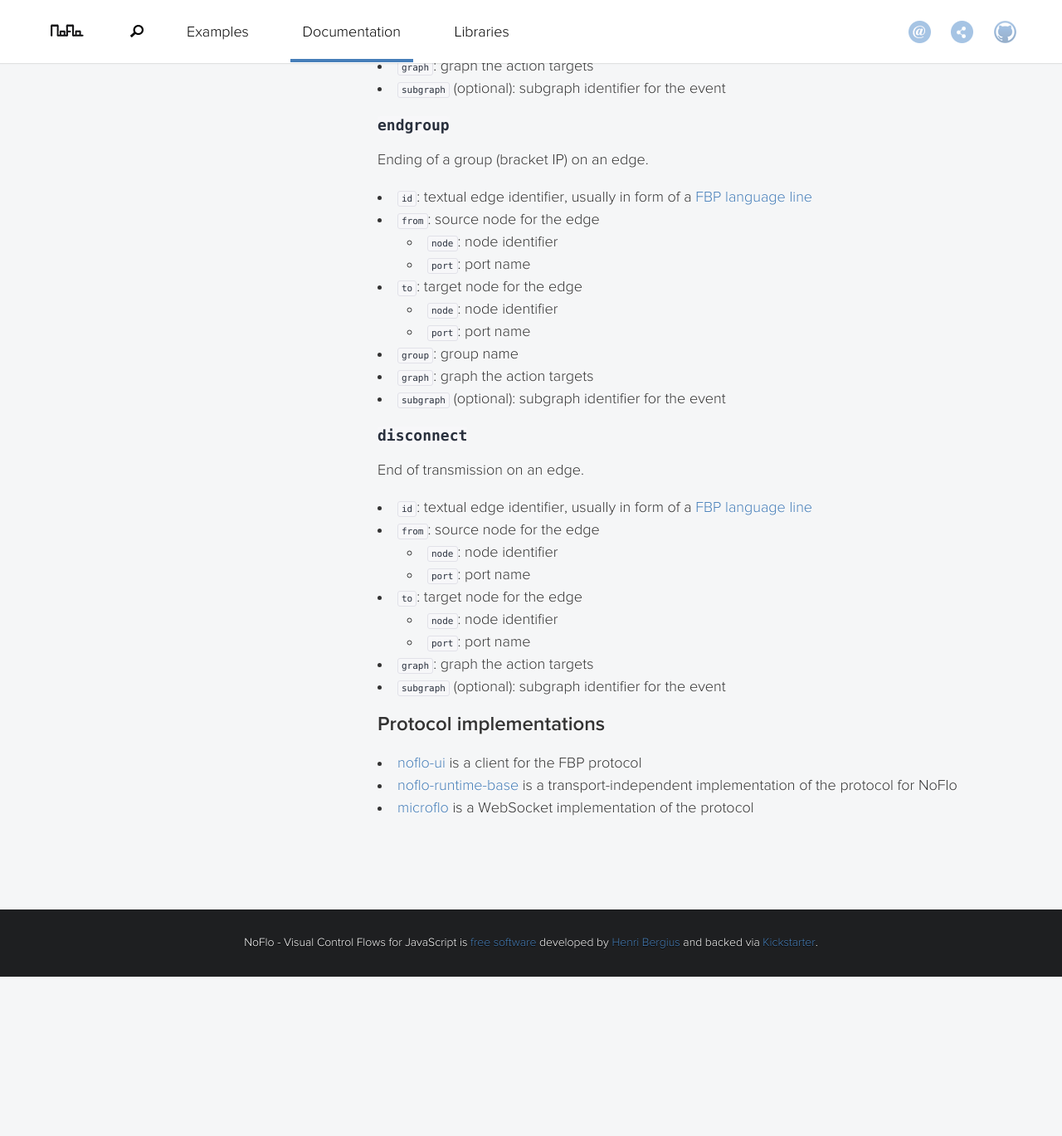
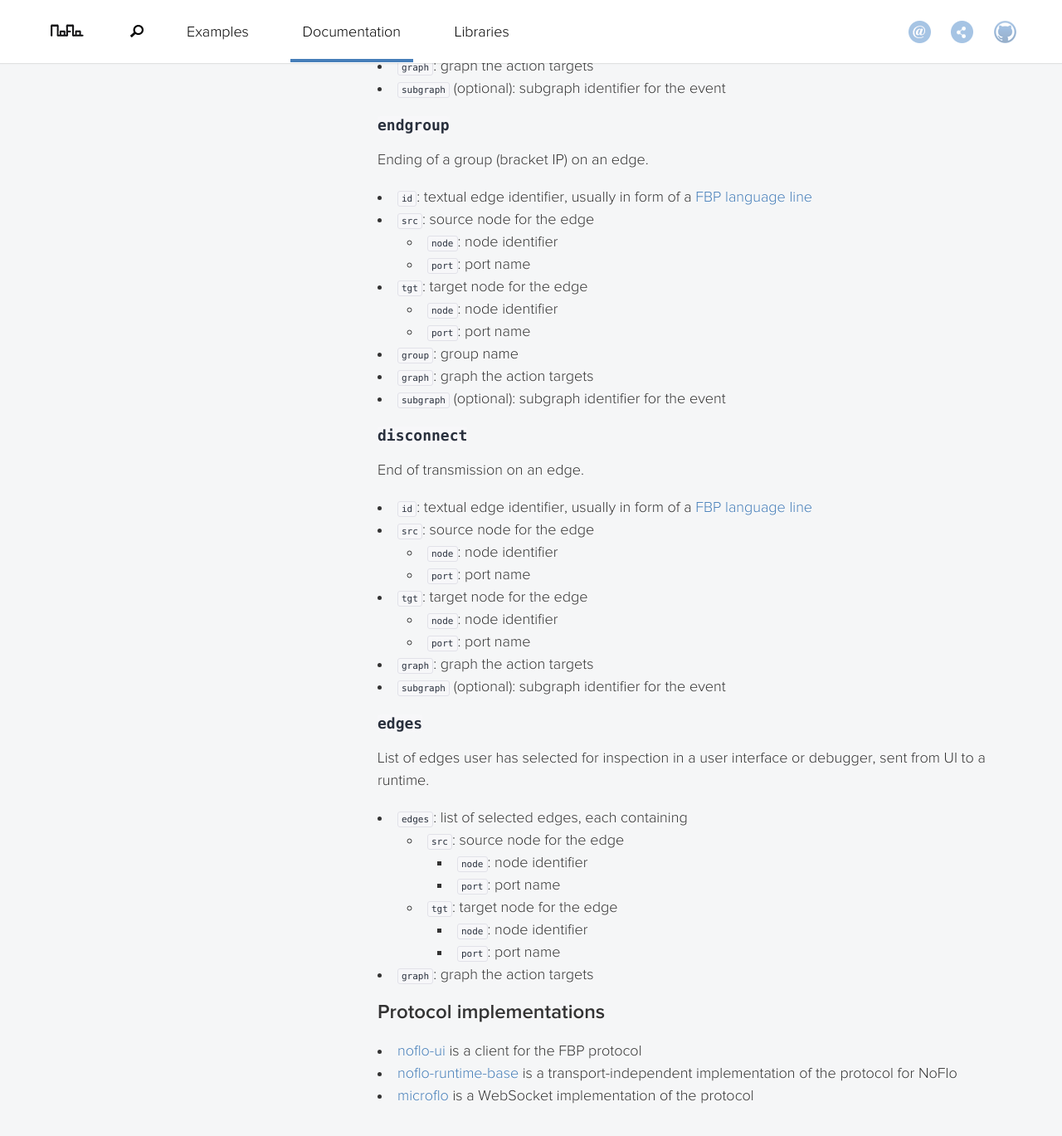
Before and after one commit to noflo/noflo.github.io, a Jekyll site: the page built from documentation/_posts/2013-07-09-protocol.md, in a window 1280 px wide and 1400 px high, scrolled down 6248 px. Shown: the top 1369 px of the window at 83% size. Built offline with Jekyll 4.4.1, drawn with Linux system fonts in a browser that asks for light colours; nearby versions of some CDN libraries; Markdown is read by kramdown in place of the engine named in the settings; before the commit the page ends 7425 px from its top, so only the background shows below that; some of the changed text lies outside the part shown.

Commit message:
Harmonize edge side naming with JSON format

```diff
--- a/documentation/_posts/2013-07-09-protocol.md
+++ b/documentation/_posts/2013-07-09-protocol.md
@@ -35,6 +35,7 @@ All messages consist of three parts:
 
 The keys listed in specific messages are for the message payloads. The values are strings unless stated differently.
 
+<a id="graph"></a>
 ## Graph protocol
 
 This protocol is utilized for communicating about graph changes in both directions.
@@ -75,10 +76,10 @@ Change the ID of a node in the graph
 
 Add an edge to the graph
 
-* `from`: source node for the edge
+* `src`: source node for the edge
   - `node`: node identifier
   - `port`: port name
-* `to`: target node for the edge
+* `tgt`: target node for the edge
   - `node`: node identifier
   - `port`: port name
 * `metadata` (optional): structure of key-value pairs for edge metadata
@@ -88,10 +89,10 @@ Add an edge to the graph
 
 Remove an edge from the graph
 
-* `from`: source node for the edge
+* `src`: source node for the edge
   - `node`: node identifier
   - `port`: port name
-* `to`: target node for the edge
+* `tgt`: target node for the edge
   - `node`: node identifier
   - `port`: port name
 * `graph`: graph the action targets
@@ -100,9 +101,9 @@ Remove an edge from the graph
 
 Add an IIP to the graph
 
-* `from`:
+* `src`:
   - `data`: IIP value in its actual data type
-* `to`: target node for the edge
+* `tgt`: target node for the edge
   - `node`: node identifier
   - `port`: port name
 * `metadata` (optional): structure of key-value pairs for edge metadata
@@ -112,11 +113,12 @@ Add an IIP to the graph
 
 Remove an IIP from the graph
 
-* `to`: target node for the edge
+* `tgt`: target node for the edge
   - `node`: node identifier
   - `port`: port name
 * `graph`: graph the action targets
 
+<a id="component"></a>
 ## Component protocol
 
 Protocol for handling the component registry.
@@ -141,6 +143,7 @@ Transmit the metadata about a component instance.
   - `type`: port datatype, for example `boolean`
   - `array`: boolean telling whether the port is an ArrayPort
 
+<a id="network"></a>
 ## Network protocol
 
 Protocol for starting and stopping FBP networks, and finding out about their state.
@@ -197,10 +200,10 @@ An error from a running network, roughly similar to `STDERR` output of a Unix pr
 Beginning of transmission on an edge.
 
 * `id`: textual edge identifier, usually in form of a [FBP language line](http://noflojs.org/documentation/fbp/)
-* `from`: source node for the edge
+* `src`: source node for the edge
   - `node`: node identifier
   - `port`: port name
-* `to`: target node for the edge
+* `tgt`: target node for the edge
   - `node`: node identifier
   - `port`: port name
 * `graph`: graph the action targets
@@ -211,10 +214,10 @@ Beginning of transmission on an edge.
 Beginning of a group (bracket IP) on an edge.
 
 * `id`: textual edge identifier, usually in form of a [FBP language line](http://noflojs.org/documentation/fbp/)
-* `from`: source node for the edge
+* `src`: source node for the edge
   - `node`: node identifier
   - `port`: port name
-* `to`: target node for the edge
+* `tgt`: target node for the edge
   - `node`: node identifier
   - `port`: port name
 * `group`: group name
@@ -226,10 +229,10 @@ Beginning of a group (bracket IP) on an edge.
 Data transmission on an edge.
 
 * `id`: textual edge identifier, usually in form of a [FBP language line](http://noflojs.org/documentation/fbp/)
-* `from`: source node for the edge
+* `src`: source node for the edge
   - `node`: node identifier
   - `port`: port name
-* `to`: target node for the edge
+* `tgt`: target node for the edge
   - `node`: node identifier
   - `port`: port name
 * `data`: actual data being transmitted, encoded in a way that can be carried over the protocol transport
@@ -241,10 +244,10 @@ Data transmission on an edge.
 Ending of a group (bracket IP) on an edge.
 
 * `id`: textual edge identifier, usually in form of a [FBP language line](http://noflojs.org/documentation/fbp/)
-* `from`: source node for the edge
+* `src`: source node for the edge
   - `node`: node identifier
   - `port`: port name
-* `to`: target node for the edge
+* `tgt`: target node for the edge
   - `node`: node identifier
   - `port`: port name
 * `group`: group name
@@ -256,14 +259,27 @@ Ending of a group (bracket IP) on an edge.
 End of transmission on an edge.
 
 * `id`: textual edge identifier, usually in form of a [FBP language line](http://noflojs.org/documentation/fbp/)
-* `from`: source node for the edge
+* `src`: source node for the edge
   - `node`: node identifier
   - `port`: port name
-* `to`: target node for the edge
+* `tgt`: target node for the edge
   - `node`: node identifier
   - `port`: port name
 * `graph`: graph the action targets
 * `subgraph` (optional): subgraph identifier for the event
+
+### `edges`
+
+List of edges user has selected for inspection in a user interface or debugger, sent from UI to a runtime.
+
+* `edges`: list of selected edges, each containing
+  * `src`: source node for the edge
+    - `node`: node identifier
+    - `port`: port name
+  * `tgt`: target node for the edge
+    - `node`: node identifier
+    - `port`: port name
+* `graph`: graph the action targets
 
 ## Protocol implementations
 
```
